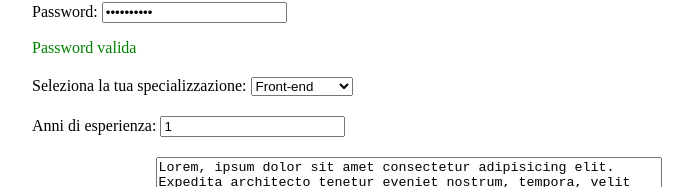
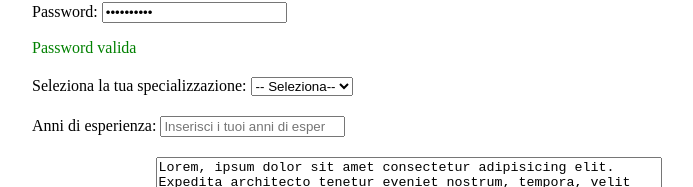
Before and after one commit to AndreaBeltramin/ex-react-useref-signup, a React (Vite) app: page / in a window 1280 px wide. Shown: the part 194-381 px from the top of the page, without its empty margins (108-801 px from the left). Built offline with nearby package versions, Linux system fonts and the light colour scheme.

Commit message:
milestone 3

```diff
--- a/src/App.jsx
+++ b/src/App.jsx
@@ -6,16 +6,15 @@ const numbers = "0123456789";
 const symbols = "!@#$%^&*()-_=+[]{}|;:'\\,.<>?/`~";
 
 function App() {
-	const [name, setName] = useState("Andrea");
 	const [username, setUsername] = useState("Andre99");
 	const [password, setPassword] = useState("Password1@");
-	const [specializzazione, setSpecializzazione] = useState("Front-end");
-	const [anni, setAnni] = useState("1");
 	const [descrizione, setDescrizione] = useState(
 		"Lorem, ipsum dolor sit amet consectetur adipisicing elit. Expedita architecto tenetur eveniet nostrum, tempora, velit officia explicabo, nesciunt sed reprehenderit facilis. Magnam velit modi eius minima numquam quia dolorem vero!"
 	);
 
 	const nameRef = useRef();
+	const specializzazioneRef = useRef();
+	const anniRef = useRef();
 
 	// al posto di fare lo split per ottenere i caratteri singoli possiamo fare lo spread [...username]
 	const isUsernameValid = useMemo(() => {
@@ -59,7 +58,7 @@ function App() {
 	const handleSubmit = (e) => {
 		e.preventDefault();
 
-		if (anni < 0) {
+		if (anniRef.current.value < 0) {
 			alert("Inserisci un valore positivo");
 			return;
 		}
@@ -69,11 +68,11 @@ function App() {
 		}
 
 		console.log("Valori inseriti:", {
-			name,
+			name: nameRef.current.value,
 			username,
 			password,
-			specializzazione,
-			anni,
+			specializzazione: specializzazioneRef.current.value,
+			anni: anniRef.current.value,
 			descrizione,
 		});
 	};
@@ -90,7 +89,6 @@ function App() {
 						id="nome"
 						ref={nameRef}
 						placeholder="Inserisci il tuo nome"
-						onChange={(e) => setName(nameRef.current.value)}
 					/>
 				</div>
 				<div className="input">
@@ -134,14 +132,7 @@ function App() {
 					<label htmlFor="specializzazione">
 						Seleziona la tua specializzazione:{" "}
 					</label>
-					<select
-						required
-						value={specializzazione}
-						onChange={(e) => {
-							setSpecializzazione(e.target.value);
-						}}
-						id="specializzazione"
-					>
+					<select required ref={specializzazioneRef} id="specializzazione">
 						<option value="">-- Seleziona-- </option>
 						<option value="Front-end">Front-end</option>
 						<option value="Back-end">Back-end</option>
@@ -155,9 +146,8 @@ function App() {
 						required
 						type="number"
 						id="esperienza"
-						value={anni}
+						ref={anniRef}
 						placeholder="Inserisci i tuoi anni di esperienza"
-						onChange={(e) => setAnni(e.target.value)}
 					/>
 				</div>
 
```
